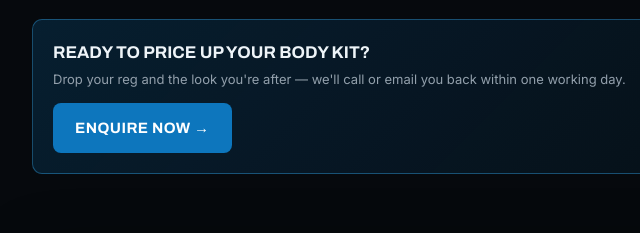
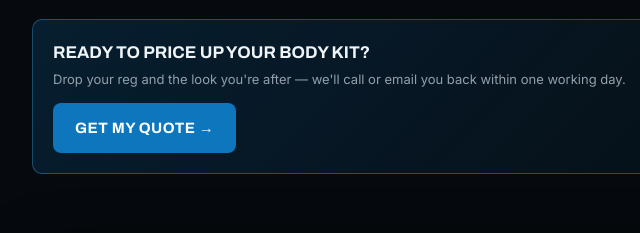
Before and after one commit to aadambaig/baigtyres-enquiry, a website: page public/services/body-kits/index.html in a window 1280 px wide. Shown: the part 1952-2185 px from the top of the page, 218-858 px from the left. Drawn offline with Linux system fonts and the light colour scheme.

Commit message:
Update body-kits CTA button copy

```diff
--- a/public/services/body-kits/index.html
+++ b/public/services/body-kits/index.html
@@ -129,7 +129,7 @@
         <div class="t">Ready to price up your body kit?</div>
         <div class="s">Drop your reg and the look you're after — we'll call or email you back within one working day.</div>
       </div>
-      <a href="#enquire" class="lookup-btn" style="padding:13px 22px;">Enquire now →</a>
+      <a href="#enquire" class="lookup-btn" style="padding:13px 22px;">Get my quote →</a>
     </div>
   </div>
 </section>
```
